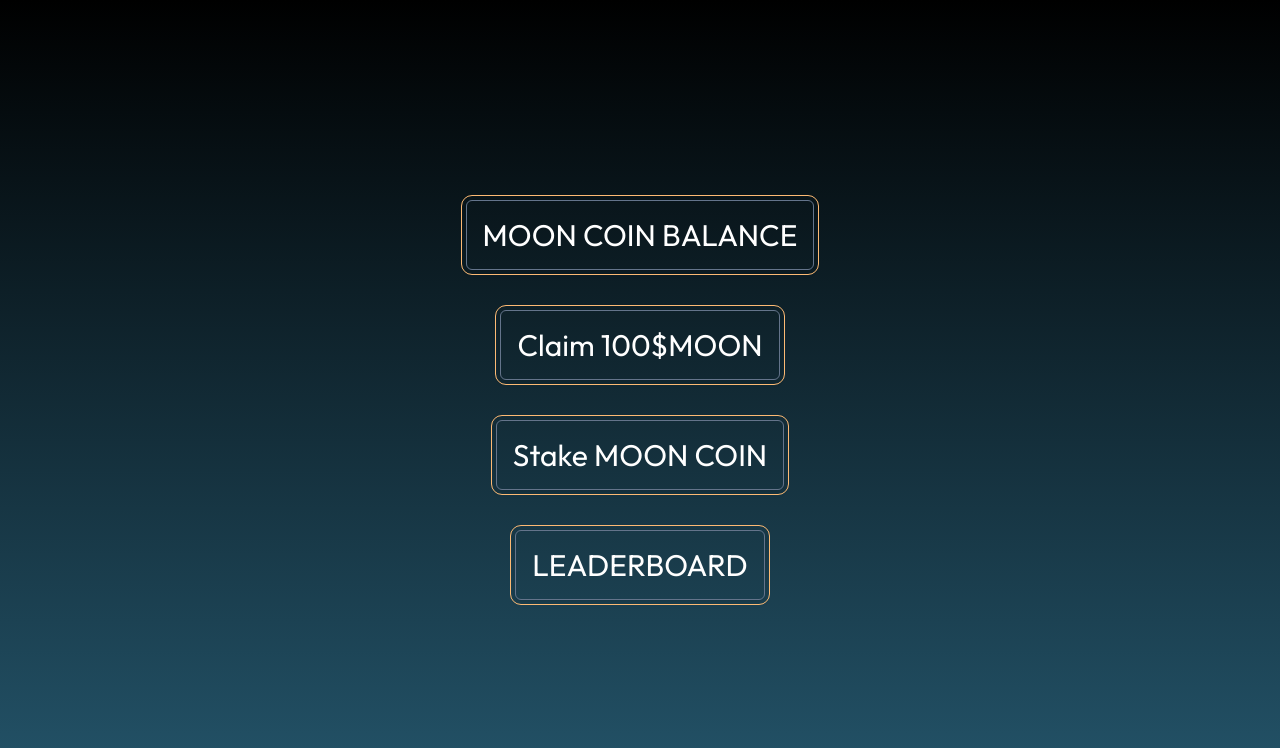
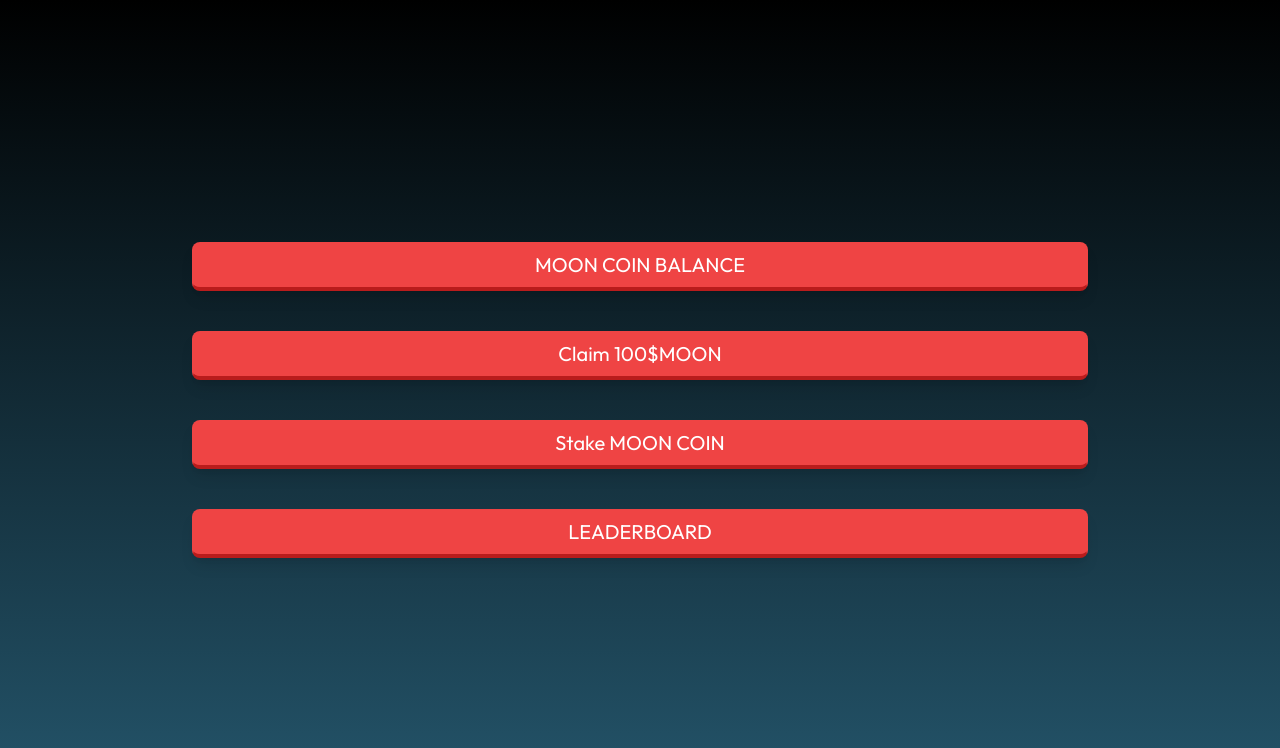
Before and after one commit to Ekans111/aptos-nightly-wallet, a Next.js app: page /leaderboard in a window 1280 px wide. Shown: the top 748 px of the page. Built offline with nearby package versions, Linux system fonts and the light colour scheme.

Commit message:
feat: create airdrop counter context and complete

```diff
--- a/app/layout.tsx
+++ b/app/layout.tsx
@@ -1,4 +1,7 @@
 import type { Metadata } from "next";
+import { TimerProvider } from "@/hooks/TimerContext";
+import { Toaster } from "sonner";
+
 import "./globals.css";
 
 export const metadata: Metadata = {
@@ -13,7 +16,12 @@ export default function RootLayout({
 }) {
   return (
     <html lang="en">
-      <body>{children}</body>
+      <body>
+        <TimerProvider>
+          {children}
+          <Toaster position="bottom-left" richColors />
+        </TimerProvider>
+      </body>
     </html>
   );
 }
--- a/app/leaderboard/page.tsx
+++ b/app/leaderboard/page.tsx
@@ -1,6 +1,10 @@
+import Loading from "@/component/page/Loading";
 import dynamic from "next/dynamic";
 
-const Leaderboard = dynamic(() => import("@/component/page/Leaderboard"), { ssr: false });
+const Leaderboard = dynamic(() => import("@/component/page/Leaderboard"), {
+  ssr: false,
+  loading: () => <Loading />,
+});
 export default function LeaderboardPage() {
   return <Leaderboard />;
 }
--- /dev/null
+++ b/app/logo/page.tsx
@@ -0,0 +1,10 @@
+import { logoSRC } from "@/misc/util";
+
+export default function page() {
+  return (
+    <div className="w-full h-screen flex flex-col text-3xl  justify-center items-center">
+      <h1>MOON MOVERZ</h1>
+      <img src={logoSRC} alt="logo" className="p-10" />
+    </div>
+  );
+}
--- a/app/page.tsx
+++ b/app/page.tsx
@@ -1,13 +1,10 @@
 import dynamic from "next/dynamic";
-import { EnergyProvider } from "@/hooks/EnergyContext";
-import { Toaster } from "sonner";
+import Loading from "@/component/page/Loading";
 
-const App = dynamic(() => import("./app"), { ssr: false });
+const App = dynamic(() => import("./app"), {
+  ssr: false,
+  loading: () => <Loading />,
+});
 export default function Home() {
-  return (
-    <EnergyProvider>
-      <App />
-      <Toaster position='bottom-left' richColors />
-    </EnergyProvider>
-  );
+  return <App />;
 }
--- a/component/page/Leaderboard.tsx
+++ b/component/page/Leaderboard.tsx
@@ -1,16 +1,53 @@
-'use client'
+"use client";
 
-import React from 'react'
-import { useRouter } from 'next/navigation'
+import React from "react";
+import { useRouter } from "next/navigation";
+import { toast } from "sonner";
+import { useTimer, formatTime } from "@/hooks/TimerContext";
 
 export default function Leaderboard() {
-  const router = useRouter()
+  const { time, resetTimer } = useTimer();
+
+  const router = useRouter();
+  const [isClaimed, setIsClaimed] = React.useState<boolean>(false);
+  const handleCount = () => {
+    if (isClaimed) {
+      toast.error("You have already claimed this reward.");
+      return;
+    }
+    setIsClaimed(true);
+    resetTimer();
+    toast.success("Your reward has been claimed");
+  };
+
+  React.useEffect(() => {
+    if (time <= 0 && isClaimed) {
+      setIsClaimed(false);
+      toast.success("You are avaliable to claim this reward.");
+    }
+  }, [time, isClaimed]);
+
   return (
-    <div className='w-full h-[100vh] gap-[5vh] flex flex-col justify-center items-center'>
-      <div className='p-4 rounded-md outline-offset-4 outline outline-1 outline-orange-300  border border-slate-500 shadow-md text-3xl'>MOON COIN BALANCE</div>
-      <div className='p-4 rounded-md outline-offset-4 outline outline-1 outline-orange-300  border border-slate-500 shadow-md text-3xl'>Claim 100$MOON</div>
-      <div className='p-4 rounded-md outline-offset-4 outline outline-1 outline-orange-300  border border-slate-500 shadow-md text-3xl'>Stake MOON COIN</div>
-      <div className='p-4 rounded-md outline-offset-4 outline outline-1 outline-orange-300  border border-slate-500 shadow-md text-3xl' onClick={() => router.push('/')}>LEADERBOARD</div>
+    <div className="w-full h-[100vh] gap-[5vh] flex flex-col justify-center items-center">
+      <button className="w-[70%] md:text-xl text-sm group flex h-min items-center disabled:opacity-50 disabled:hover:opacity-50 hover:opacity-95 justify-center ring-none rounded-lg shadow-lg font-semibold py-2 px-4 font-dm focus:outline-none focus-visible:outline-2 focus-visible:outline-offset-2 bg-red-500 border-b-red-700 disabled:border-0 disabled:bg-red-500 disabled:text-white ring-white text-white border-b-4 hover:border-0 active:border-0 hover:text-gray-100 active:bg-red-800 active:text-gray-300 focus-visible:outline-red-500 sm:text-base dark:bg-gray-700 dark:border-gray-700 dark:border-b-gray-900">
+        MOON COIN BALANCE
+      </button>
+
+      <button
+        className="w-[70%] md:text-xl text-sm group flex h-min items-center disabled:opacity-50 disabled:hover:opacity-50 hover:opacity-95 justify-center ring-none rounded-lg shadow-lg font-semibold py-2 px-4 font-dm focus:outline-none focus-visible:outline-2 focus-visible:outline-offset-2 bg-red-500 border-b-red-700 disabled:border-0 disabled:bg-red-500 disabled:text-white ring-white text-white border-b-4 hover:border-0 active:border-0 hover:text-gray-100 active:bg-red-800 active:text-gray-300 focus-visible:outline-red-500 sm:text-base dark:bg-gray-700 dark:border-gray-700 dark:border-b-gray-900"
+        onClick={handleCount}
+        disabled={isClaimed}
+      >
+        {isClaimed ? `Next: ${formatTime(time)}` : "Claim 100$MOON"}
+      </button>
+      <button className="w-[70%] md:text-xl text-sm group flex h-min items-center disabled:opacity-50 disabled:hover:opacity-50 hover:opacity-95 justify-center ring-none rounded-lg shadow-lg font-semibold py-2 px-4 font-dm focus:outline-none focus-visible:outline-2 focus-visible:outline-offset-2 bg-red-500 border-b-red-700 disabled:border-0 disabled:bg-red-500 disabled:text-white ring-white text-white border-b-4 hover:border-0 active:border-0 hover:text-gray-100 active:bg-red-800 active:text-gray-300 focus-visible:outline-red-500 sm:text-base dark:bg-gray-700 dark:border-gray-700 dark:border-b-gray-900">
+        Stake MOON COIN
+      </button>
+      <button className="w-[70%] md:text-xl text-sm group flex h-min items-center disabled:opacity-50 disabled:hover:opacity-50 hover:opacity-95 justify-center ring-none rounded-lg shadow-lg font-semibold py-2 px-4 font-dm focus:outline-none focus-visible:outline-2 focus-visible:outline-offset-2 bg-red-500 border-b-red-700 disabled:border-0 disabled:bg-red-500 disabled:text-white ring-white text-white border-b-4 hover:border-0 active:border-0 hover:text-gray-100 active:bg-red-800 active:text-gray-300 focus-visible:outline-red-500 sm:text-base dark:bg-gray-700 dark:border-gray-700 dark:border-b-gray-900"
+        onClick={() => router.push("/")}
+      >
+        LEADERBOARD
+      </button>
     </div>
-  )
+  );
 }
--- /dev/null
+++ b/component/page/Loading.tsx
@@ -0,0 +1,11 @@
+"use client";
+
+export default function Loading() {
+  return (
+    <div className="w-full h-full fixed top-0 left-0 bg-white opacity-75 z-50">
+      <div className="flex justify-center items-center mt-[50vh]">
+        <div className="fas fa-circle-notch fa-spin fa-5x text-violet-600"></div>
+      </div>
+    </div>
+  );
+}
--- /dev/null
+++ b/hooks/TimerContext.tsx
@@ -0,0 +1,59 @@
+"use client";
+
+import React, { useState, useEffect, useContext, ReactNode } from "react";
+
+interface TimerContextType {
+  time: number;
+  resetTimer: () => void;
+}
+
+// Create a Context for the Timer
+const TimerContext = React.createContext<TimerContextType>({
+  time: 0,
+  resetTimer: () => {},
+});
+
+export const useTimer = () => {
+  return useContext(TimerContext);
+};
+interface EnergyProviderProps {
+  children: ReactNode;
+}
+export const TimerProvider: React.FC<EnergyProviderProps> = ({ children }) => {
+  // Initial state (2 hours in seconds)
+  const initialTime = 10;
+  const [time, setTime] = useState(initialTime);
+
+  useEffect(() => {
+    if (time > 0) {
+      const countdown = setInterval(() => {
+        setTime((prevTime) => prevTime - 1);
+      }, 1000);
+
+      return () => clearInterval(countdown);
+    }
+  }, [time]);
+
+  // Function to reset the timer
+  const resetTimer = () => {
+    setTime(initialTime);
+  };
+
+  // Value provided by the context
+  const value = {
+    time,
+    resetTimer,
+  };
+
+  return (
+    <TimerContext.Provider value={value}>{children}</TimerContext.Provider>
+  );
+};
+
+// Function to format the time as hh:mm:ss
+export const formatTime = (seconds: number) => {
+  const hrs = String(Math.floor(seconds / 3600)).padStart(2, "0");
+  const mins = String(Math.floor((seconds % 3600) / 60)).padStart(2, "0");
+  const secs = String(seconds % 60).padStart(2, "0");
+  return `${hrs}:${mins}:${secs}`;
+};
--- /dev/null
+++ b/misc/util.ts
@@ -0,0 +1 @@
+export const logoSRC: string = '/image/logo.png'
```
Also changed, not shown: app/globals.css (line endings or trailing spaces), public/image/logo.png (added).
